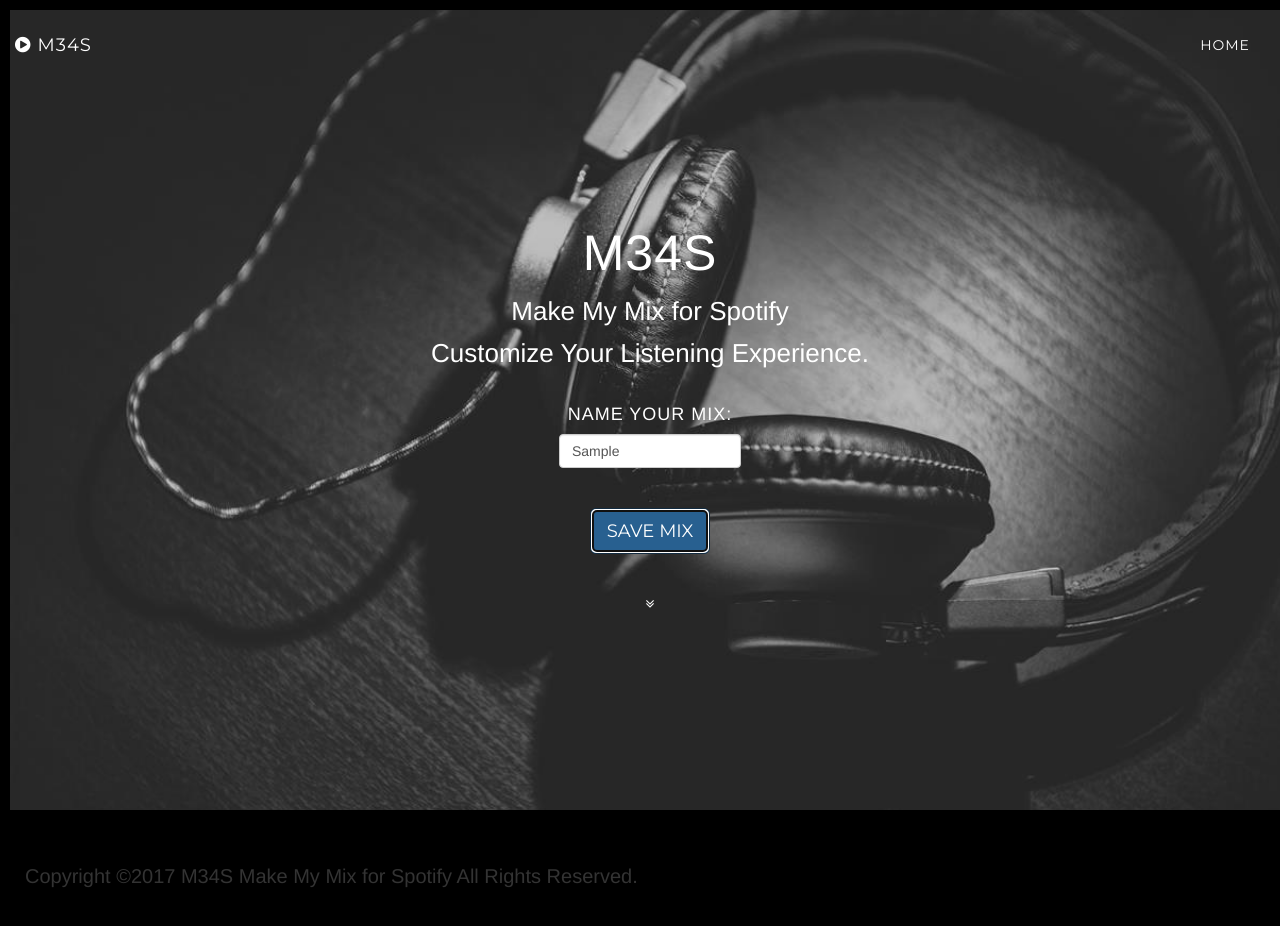
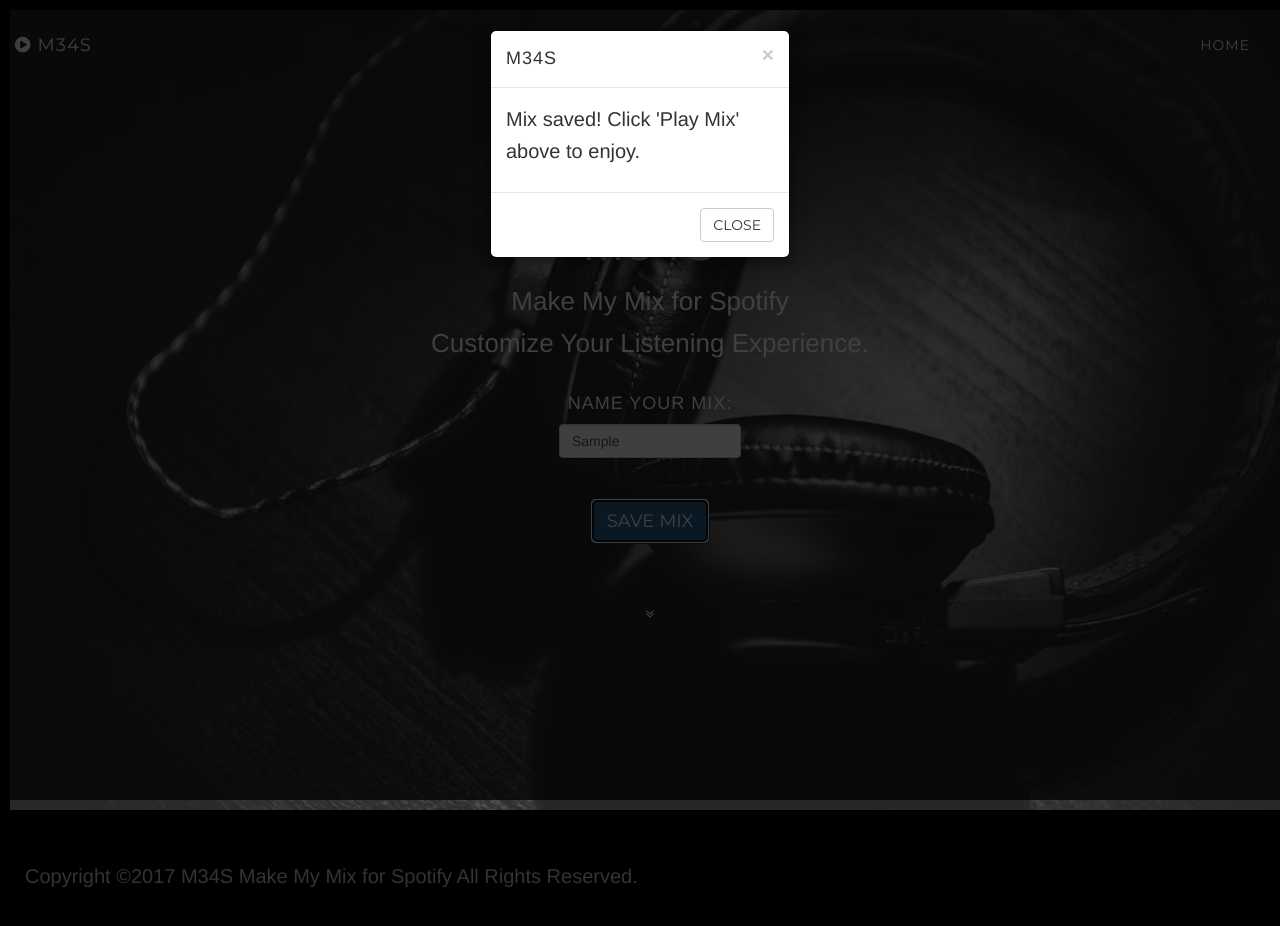
Before and after one commit to lrodger3/Final, a website: page public/html/index.html at #/mixer in a window 1280 px wide. Both pictures are taken after typing "Sample" into the empty fields and a click on the button "SAVE MIX". Drawn offline with nearby package versions, Linux system fonts and the light colour scheme; some packages are replaced by stand-ins of ours; no server answers.

Commit message:
Updated Modal

```diff
--- a/public/html/index.html
+++ b/public/html/index.html
@@ -24,7 +24,7 @@
     <link href="/css/grayscale.css" rel="stylesheet">
 
     <!-- My Links -->
-    <script src="https://cdnjs.cloudflare.com/ajax/libs/jquery/2.2.4/jquery.js"></script>
+    <script src="https://ajax.googleapis.com/ajax/libs/jquery/3.1.1/jquery.min.js"></script>
     <script src="https://cdnjs.cloudflare.com/ajax/libs/twitter-bootstrap/3.3.7/js/bootstrap.js"></script>
 
     <script src="https://cdnjs.cloudflare.com/ajax/libs/angular.js/1.5.9/angular.js"></script>
@@ -191,6 +191,22 @@
     <!-- Theme JavaScript -->
     <script src="/js/grayscale.js"></script>
 
+    <div class="modal fade" id="myModal" role="dialog">
+      <div class="modal-dialog modal-sm">
+        <div class="modal-content">
+          <div class="modal-header">
+            <button type="button" class="close" data-dismiss="modal">&times;</button>
+            <h4 class="modal-title">M34S</h4>
+          </div>
+          <div class="modal-body">
+            <p>Mix saved! Click 'Play Mix' above to enjoy.</p>
+          </div>
+          <div class="modal-footer">
+            <button type="button" class="btn btn-default" data-dismiss="modal">Close</button>
+          </div>
+        </div>
+      </div>
+    </div>
 </body>
 
 </html>
--- a/public/html/mixer.html
+++ b/public/html/mixer.html
@@ -5,11 +5,18 @@
         <input ng-model="mymix.namePlaylist" class="form-control" type="text" placeholder="My Jams Mix 1">
   </div>
   <br>
-  <h4>
   <br>
   <br>
-  <button class="btn btn-primary btn-lg">Save Mix</button>
+  <button class="btn btn-primary btn-lg" data-toggle="modal" data-target="#myModal">Save Mix</button>
 
+  <div class="container">
+  <!-- <h2>Small Modal</h2> -->
+  <!-- Trigger the modal with a button -->
+  <!-- <button type="button" class="btn btn-info btn-lg" data-toggle="modal" data-target="#myModal">Open Small Modal</button> -->
+
+  <!-- Modal -->
+
+</div>
   <br>
   <br>
 </form>
```
